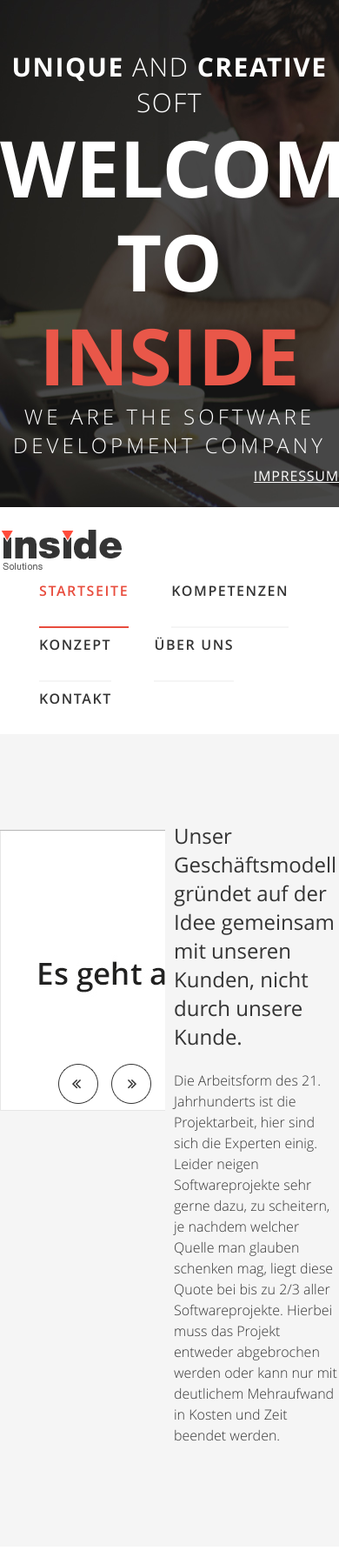
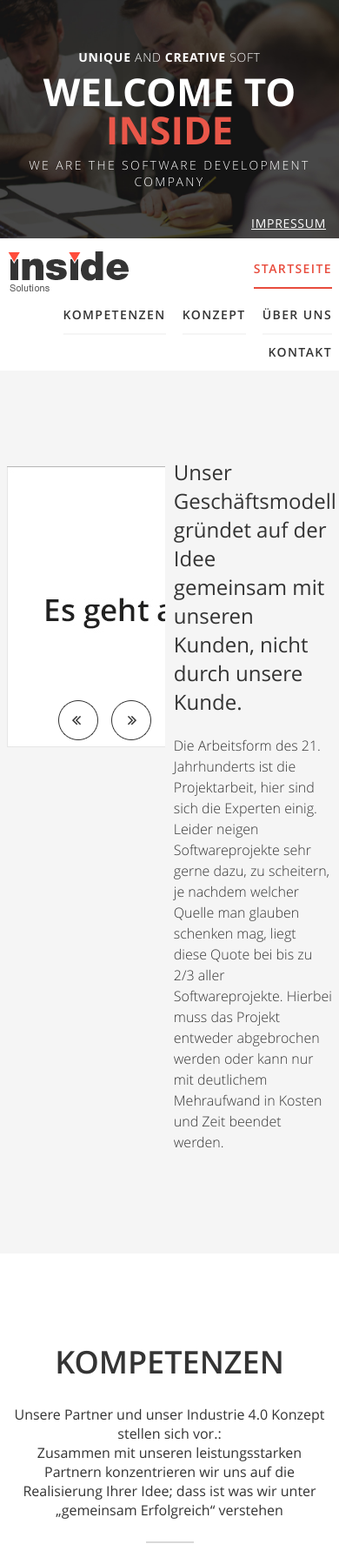
Before and after one commit to aliGIThaider/inside, a PHP site: page / in a window 390 px wide; the page is wider, and only the part inside the window is pictured. Shown: the top 1798 px of that part at 87% size. Run offline with PHP 8.4, Linux system fonts and the light colour scheme.

Commit message:
responsive in progress. header done, menu 50/50 done

```diff
--- a/html/css/style.css
+++ b/html/css/style.css
@@ -37,6 +37,10 @@ body {
   font-weight: 400;
   color: #343434;
 }
+.wrapper {
+  overflow: hidden;
+  min-width: 320px;
+}
 .container {
   max-width: 1170px;
   margin: auto;
@@ -48,6 +52,9 @@ header {
   text-align: center;
   color: #ffffff;
   background-image: url(../img/header_bg.jpg);
+  background-repeat: no-repeat;
+  background-position: center center;
+  background-size: cover;
 }
 header .container {
   position: relative;
@@ -1121,3 +1128,105 @@ footer {
 .scrollTop:active i.active {
   opacity: 1;
 }
+/****  media  ****/
+@media (max-width: 1280px) {
+  .container {
+    padding: 0 15px;
+  }
+  .header-link {
+    right: 15px;
+  }
+}
+@media (max-width: 1024px) {
+  h1 {
+    font-size: 4.5em;
+  }
+  header p {
+    font-size: 1.125em;
+  }
+  nav ul li {
+    margin-left: 30px;
+  }
+}
+@media (max-width: 960px) {
+  nav ul li {
+    margin-left: 18px;
+  }
+  nav ul li:first-child {
+    margin-left: 0;
+  }
+  nav ul li a {
+    font-size: 0.9375em;
+  }
+}
+@media (max-width: 768px) {
+  header p {
+    font-size: 1em;
+  }
+  h1 {
+    font-size: 3.5em;
+  }
+  h2 {
+    font-size: 0.9375em;
+  }
+  .navbar {
+    padding: 15px 0 0;
+  }
+  nav {
+    display: block;
+    float: none;
+    text-align: right;
+  }
+  nav ul li {
+    margin-left: 30px;
+  }
+  nav ul li:first-child {
+    display: block;
+    margin: 0 0 10px;
+  }
+  nav ul li:nth-child(2) {
+    margin-left: 0;
+  }
+  nav ul li a {
+    display: inline-block;
+    padding: 10px 0 12px;
+  }
+  .logo {
+    float: left;
+  }
+}
+@media (max-width: 640px) {
+  header p {
+    font-size: 0.875em;
+  }
+  h1 {
+    font-size: 2.75em;
+  }
+  h2 {
+    font-size: 0.875em;
+  }
+  .header-link {
+    bottom: 8px;
+    font-size: 0.875em;
+  }
+}
+@media (max-width: 540px) {
+  nav ul li {
+    margin-left: 15px;
+  }
+  nav ul li a {
+    font-size: 0.875em;
+  }
+}
+@media (max-width: 480px) {
+  .container {
+    padding: 0 8px;
+  }
+  h1 {
+    line-height: 1;
+    margin: 0.2em 0 0.2em;
+  }
+}
+@media (max-width: 440px) {
+
+}
--- a/html/css/style.less
+++ b/html/css/style.less
@@ -80,7 +80,8 @@ body {
     color: @black;
 }
 .wrapper {
-
+    overflow: hidden;
+    min-width: 320px;
 }
 .container {
     max-width: 1170px;
@@ -94,6 +95,9 @@ header {
     text-align: center;
     color: @white;
     background-image: url(../img/header_bg.jpg);
+    background-repeat: no-repeat;
+    background-position: center center;
+    background-size: cover;
     .container {
         position: relative;
         padding: 14.26% 0;
@@ -1181,3 +1185,130 @@ footer {
         }
     }
 }
+
+
+
+/****  media  ****/
+@media (max-width: 1280px) {
+    .container {
+        padding: 0 15px;
+    }
+    .header-link {
+        right: 15px;
+    }
+}
+
+
+@media (max-width: 1024px) {
+    h1 {
+        .font-size(72, 16);
+    }
+    header {
+        p {
+            .font-size(18, 16);
+        }
+    }
+    nav {
+        ul {
+            li {
+                margin-left: 30px;
+            }
+        }
+    }
+}
+@media (max-width: 960px) {
+    nav {
+        ul {
+            li {
+                margin-left: 18px;
+                &:first-child {
+                    margin-left: 0;
+                }
+                a {
+                    .font-size(15, 16);
+                }
+            }
+        }
+    }
+}
+@media (max-width: 768px) {
+    header {
+        p {
+            .font-size(16, 16);
+        }
+    }
+    h1 {
+        .font-size(56, 16);
+    }
+    h2 {
+        .font-size(15, 16);
+    }
+    .navbar {
+        padding: 15px 0 0;
+    }
+    nav {
+        display: block;
+        float: none;
+        text-align: right;
+        ul {
+            li {
+                margin-left: 30px;
+                &:first-child {
+                    display: block;
+                    margin: 0 0 10px;
+                }
+                &:nth-child(2) {
+                    margin-left: 0;
+                }
+                a {
+                    display: inline-block;
+                    padding: 10px 0 12px;
+                }
+            }
+        }
+    }
+    .logo {
+        float: left;
+    }
+}
+@media (max-width: 640px) {
+    header {
+        p {
+            .font-size(14, 16);
+        }
+    }
+    h1 {
+        .font-size(44, 16);
+    }
+    h2 {
+        .font-size(14, 16);
+    }
+    .header-link {
+        bottom: 8px;
+        .font-size(14, 16);
+    }
+}
+@media (max-width: 540px) {
+    nav {
+        ul {
+            li {
+                margin-left: 15px;
+                a {
+                    .font-size(14, 16);
+                }
+            }
+        }
+    }
+}
+@media (max-width: 480px) {
+    .container {
+        padding: 0 8px;
+    }
+    h1 {
+        line-height: 1;
+        margin: 0.2em 0 0.2em;
+    }
+}
+@media (max-width: 440px) {
+
+}
```
Also changed, not shown: html/img/header_bg.jpg.
